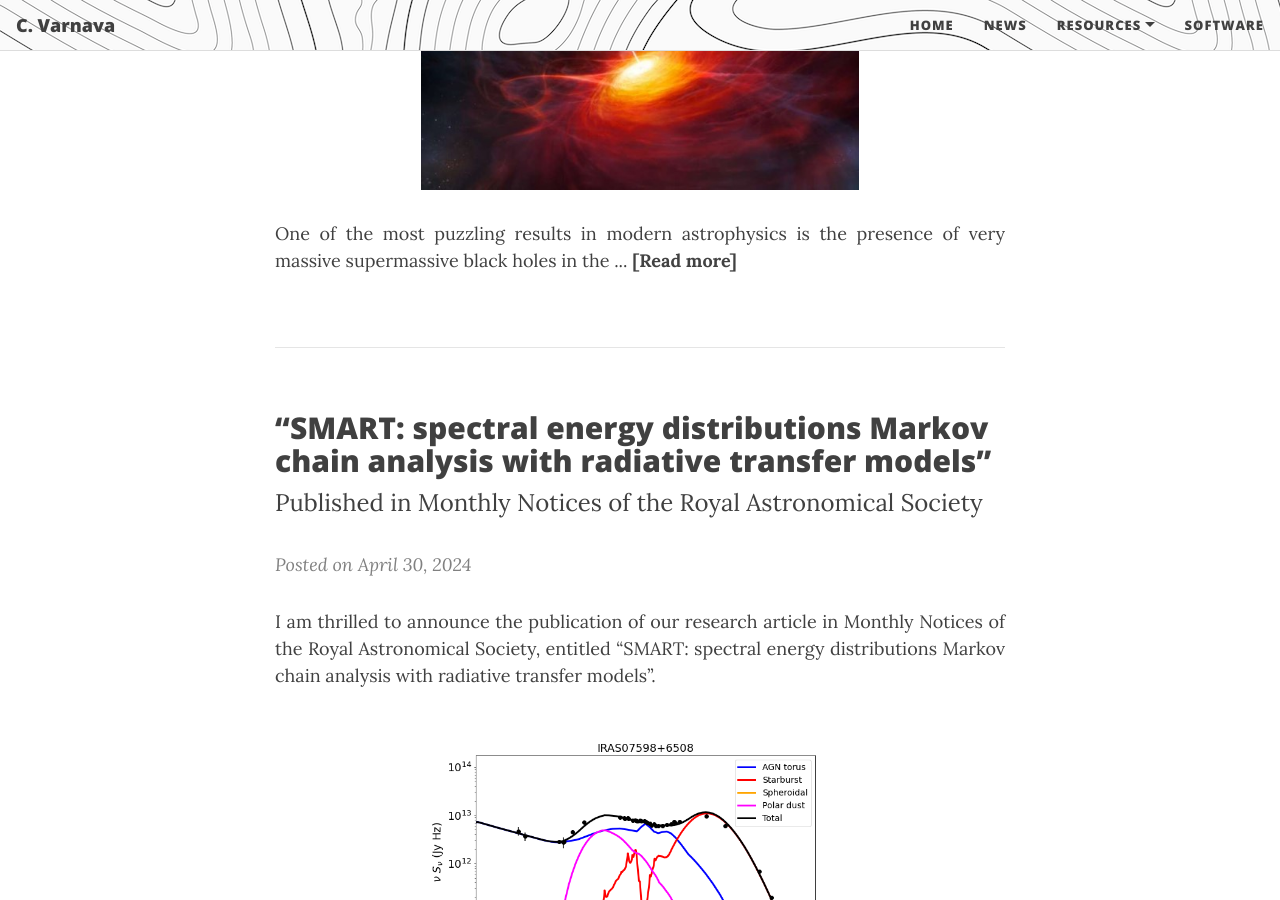
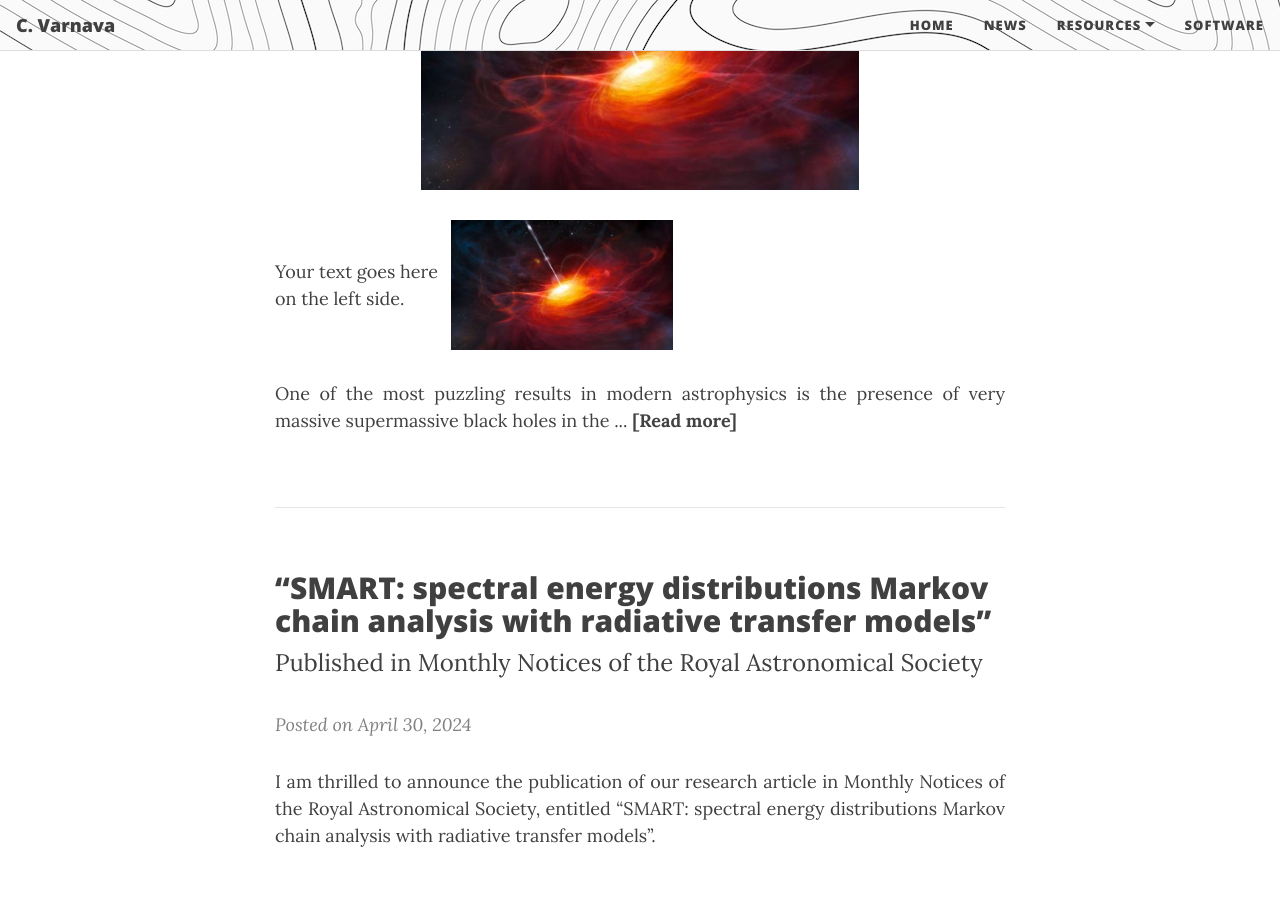
Before and after one commit to ch-var/ch-var.github.io, a Jekyll site: the page built from news.html, in a window 1280 px wide and 900 px high, scrolled down 1546 px. Built offline with Jekyll 4.4.1, drawn with Linux system fonts in a browser that asks for light colours; formulas are drawn with MathJax 3.

Commit message:
Update news.html

```diff
--- a/news.html
+++ b/news.html
@@ -34,6 +34,16 @@ mathjax: true
 <img src="/assets/img/SMBH.jpg" width="60%" height="60%">
 </p>
 
+<div style="display: flex; align-items: center;">
+  <div style="flex: 1;">
+    <p>Your text goes here on the left side.</p>
+  </div>
+  <div>
+    <img src="/assets/img/SMBH.jpg" width="40%" height="40%"/>
+  </div>
+</div>
+
+
 <p align='justify'>One of the most puzzling results in modern astrophysics is the presence of very massive supermassive black holes in the ... <a href="https://ch-var.github.io/2024-10-14-COS-87529"><b style="color:#424242";>[Read more]</b></a>
 </p>
 <br>
```
